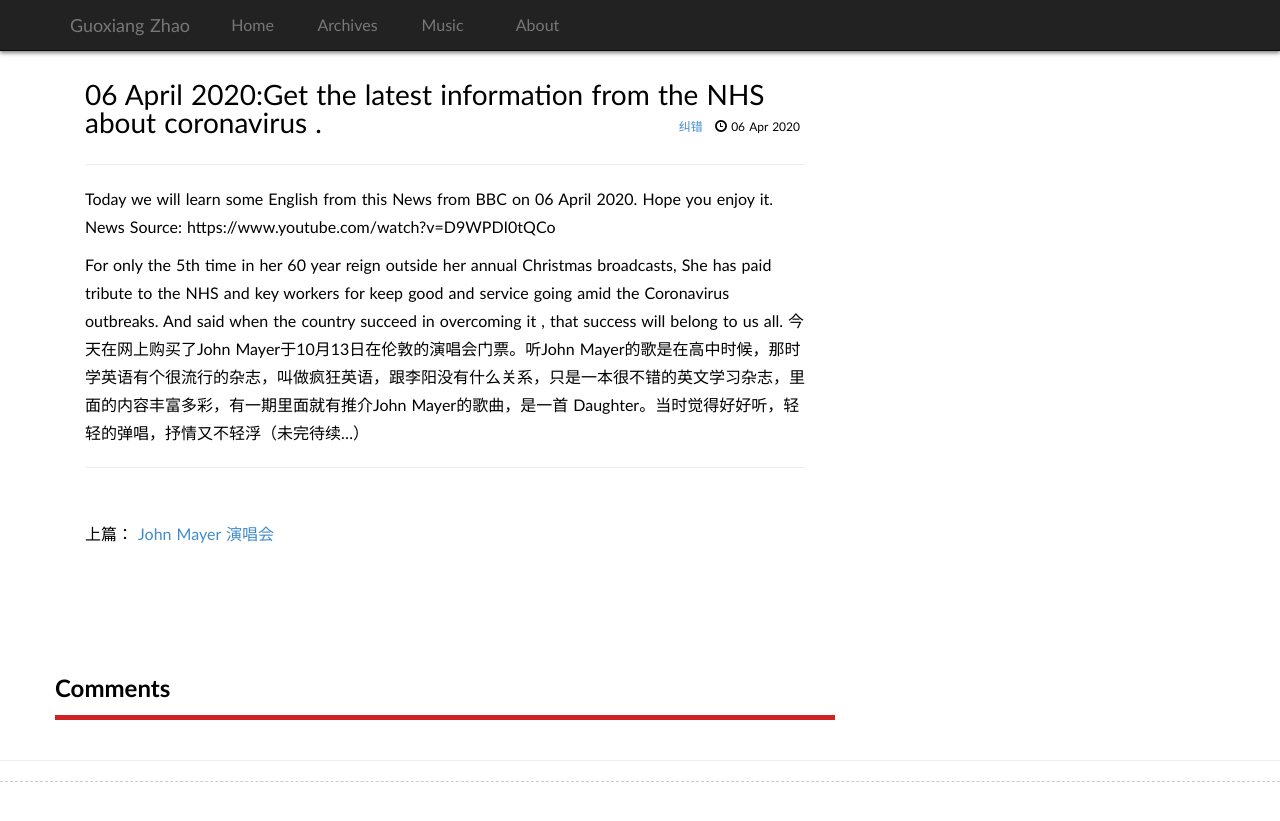
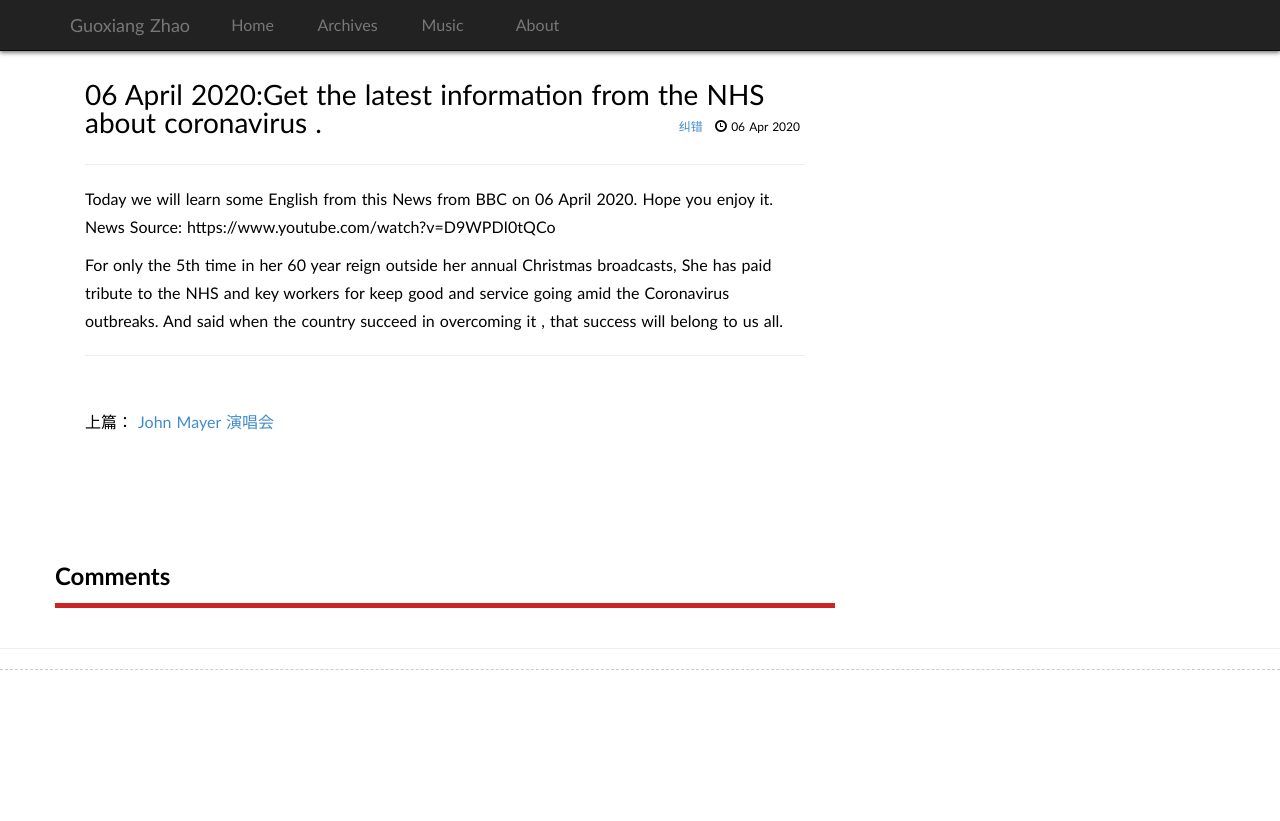
Before and after one commit to guoxiangzhao/guoxiangzhao.github.io, a Jekyll site: the page built from _posts/2020-04-06-Get-the-latest-information-from-the-NHS-about-coronavirus.md, in a window 1280 px wide. Shown: the top 821 px of the page. Built offline with Jekyll 4.4.1, drawn with Linux system fonts in a browser that asks for light colours; some web fonts are replaced; comment, search, counter and statistics services are not loaded.

Commit message:
Update 2020-04-06-Get-the-latest-information-from-the-NHS-about-coronavirus.md

```diff
--- a/_posts/2020-04-06-Get-the-latest-information-from-the-NHS-about-coronavirus.md
+++ b/_posts/2020-04-06-Get-the-latest-information-from-the-NHS-about-coronavirus.md
@@ -9,4 +9,4 @@ tags : [Queen's address,Covid2019,Boris Johnson]
 Today we will learn some English from this News from BBC on 06 April 2020. Hope you enjoy it.
 News Source: https://www.youtube.com/watch?v=D9WPDI0tQCo
 
-For only the 5th time in her 60 year reign outside her annual Christmas broadcasts, She has paid tribute to the NHS and key workers for keep good and service going amid the Coronavirus outbreaks. And said when the country succeed in overcoming it , that success will belong to us all.  今天在网上购买了John Mayer于10月13日在伦敦的演唱会门票。听John Mayer的歌是在高中时候，那时学英语有个很流行的杂志，叫做疯狂英语，跟李阳没有什么关系，只是一本很不错的英文学习杂志，里面的内容丰富多彩，有一期里面就有推介John Mayer的歌曲，是一首 Daughter。当时觉得好好听，轻轻的弹唱，抒情又不轻浮（未完待续...）
+For only the 5th time in her 60 year reign outside her annual Christmas broadcasts, She has paid tribute to the NHS and key workers for keep good and service going amid the Coronavirus outbreaks. And said when the country succeed in overcoming it , that success will belong to us all.
```
